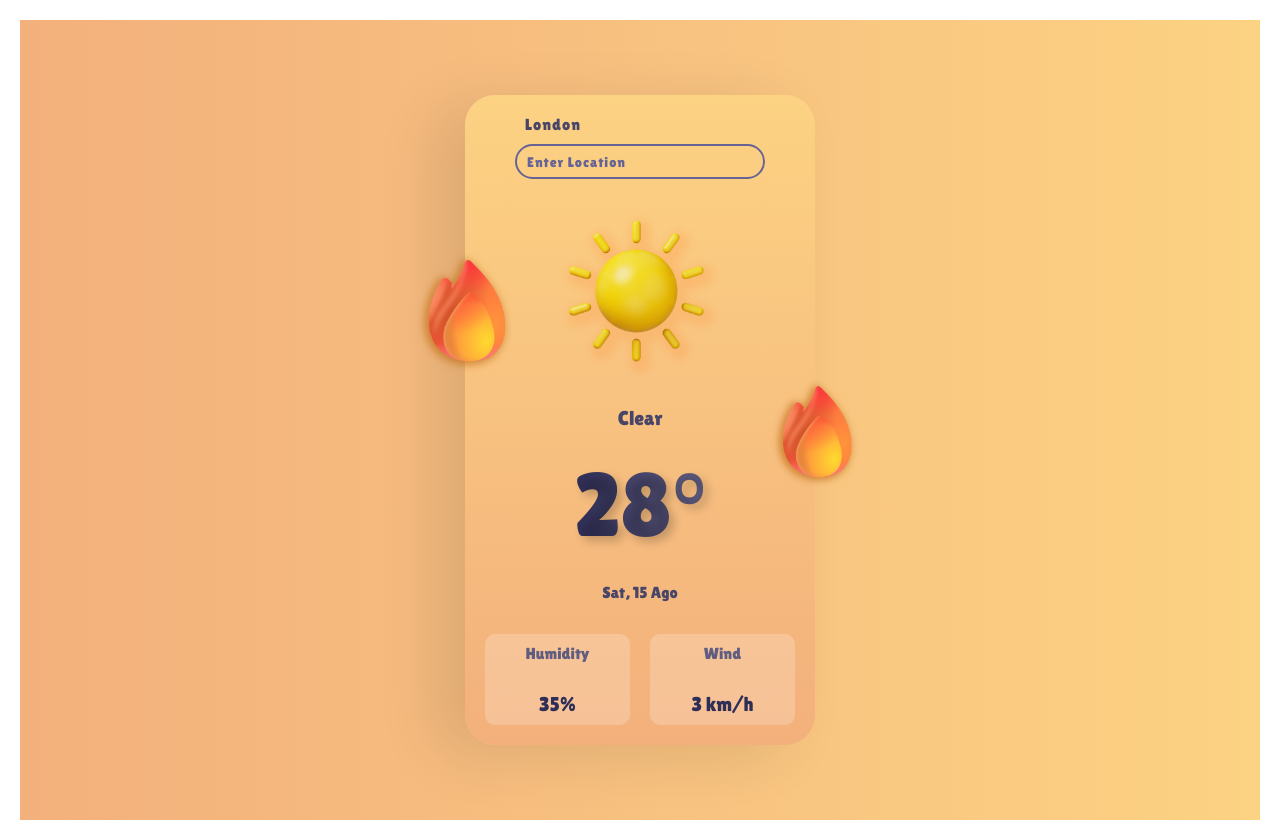
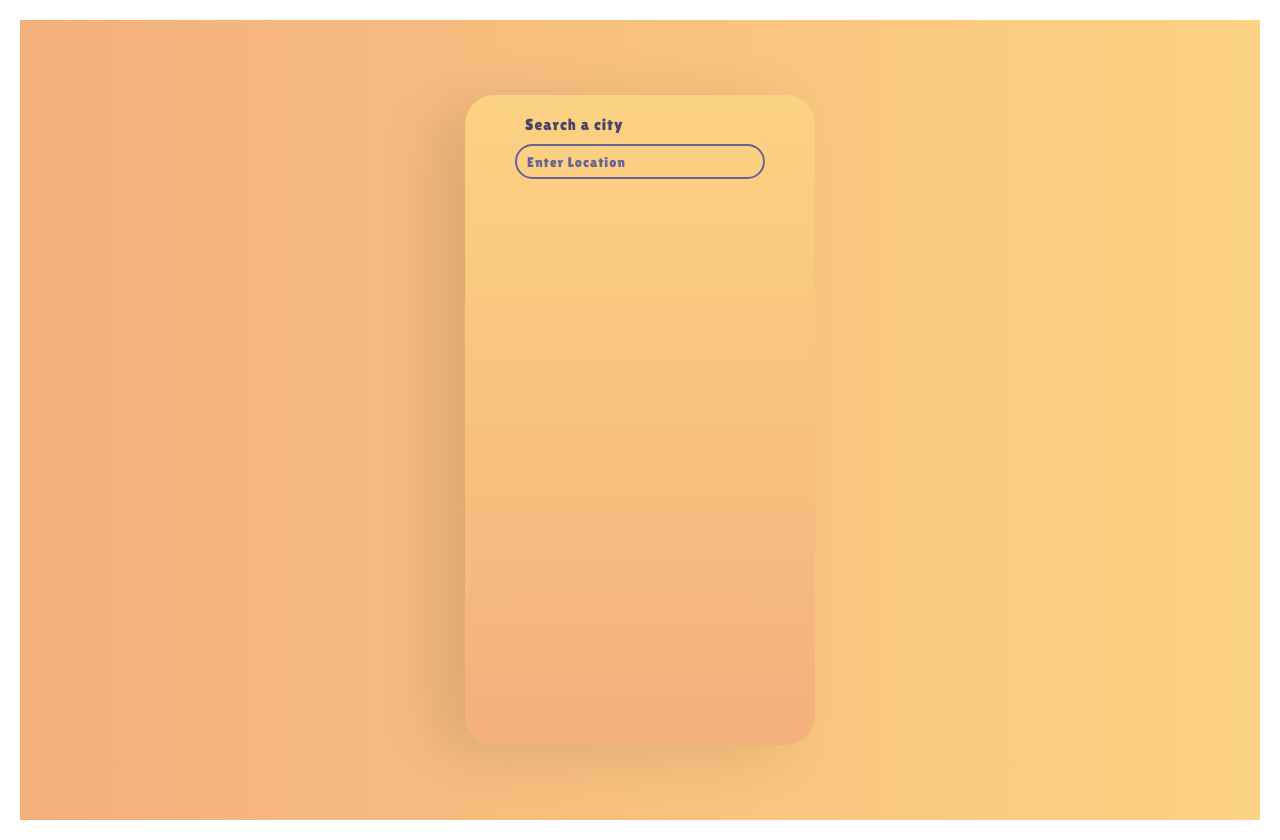
Before and after one commit to Pedro-William/LiveWeatherApp, a React (Vite) app: page / in a window 1280 px wide. Built offline with nearby package versions, Linux system fonts and the light colour scheme.

Commit message:
feat: render real weather data

```diff
--- a/src/components/WheatherApp.jsx
+++ b/src/components/WheatherApp.jsx
@@ -1,5 +1,6 @@
 import { useState } from 'react'
 import sunny from '../assets/images/sunny.png'
+import { getWeatherInfo } from '../utils/weatherCode'
 
 const getCoordinates = async (city) => {
   const url = `https://geocoding-api.open-meteo.com/v1/search?name=${encodeURIComponent(city)}&count=1&language=en&format=json`
@@ -45,6 +46,18 @@ const getWeather = async (latitude, longitude) => {
   const result = await response.json()
 
   return result.current
+}
+
+const formatDate = (dateTime) => {
+  if (!dateTime) {
+    return ''
+  }
+  const date = new Date(dateTime)
+  return new Intl.DateTimeFormat('pt-BR', {
+    weekday: 'short',
+    day: '2-digit',
+    month: 'short'
+  }).format(date)
 }
 
 const WheatherApp = () => {
@@ -95,13 +108,19 @@ const WheatherApp = () => {
         }
       }
 
+  const weatherInfo = data
+    ? getWeatherInfo(data.weatherCode)
+    : null
+
   return (
     <div className="container">
       <div className="weather-app">
         <div className="search">
           <div className="search-top">
             <i className="fa-solid fa-location-dot"></i>
-            <div className="location">London</div>
+            <div className="location">
+              {data ? data.city : 'Search a city'}
+            </div>
           </div>
 
           <div className="search-bar">
@@ -119,29 +138,37 @@ const WheatherApp = () => {
           </div>
         </div>
 
+        {data && (
+          <>
             <div className="weather">
               <img src={sunny} alt="Clear sky" />
-          <div className="weather-type">Clear</div>
-          <div className="temp">28°</div>
+              <div className="weather-type">
+                {weatherInfo ? weatherInfo.description : '--'}
+              </div>
+              <div className="temp">
+                {`${Math.round(data.temperature)}°`}
+              </div>
             </div>
 
             <div className="weather-date">
-          <p>Sat, 15 Ago</p>
+              <p>{formatDate(data.time)}</p>
             </div>
 
             <div className="weather-data">
               <div className="humidity">
                 <div className="data-name">Humidity</div>
                 <i className="fa-solid fa-droplet"></i>
-            <div className="data">35%</div>
+                <div className="data">{`${data.humidity}%`}</div>
               </div>
 
               <div className="wind">
                 <div className="data-name">Wind</div>
                 <i className="fa-solid fa-wind"></i>
-            <div className="data">3 km/h</div>
+                <div className="data">{`${data.windSpeed} km/h`}</div>
               </div>
             </div>
+          </>
+        )}
       </div>
     </div>
   )
```
Lines whose indentation alone changed are shown as unchanged.
